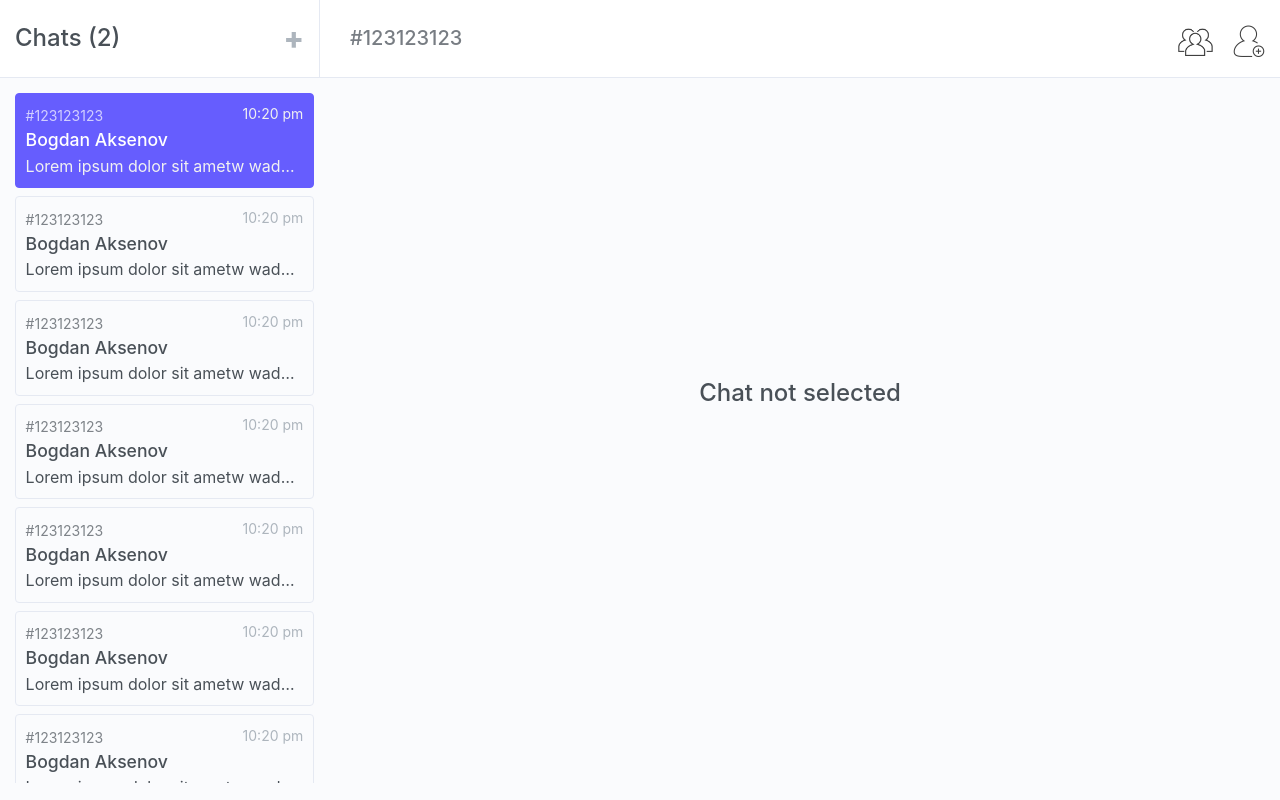
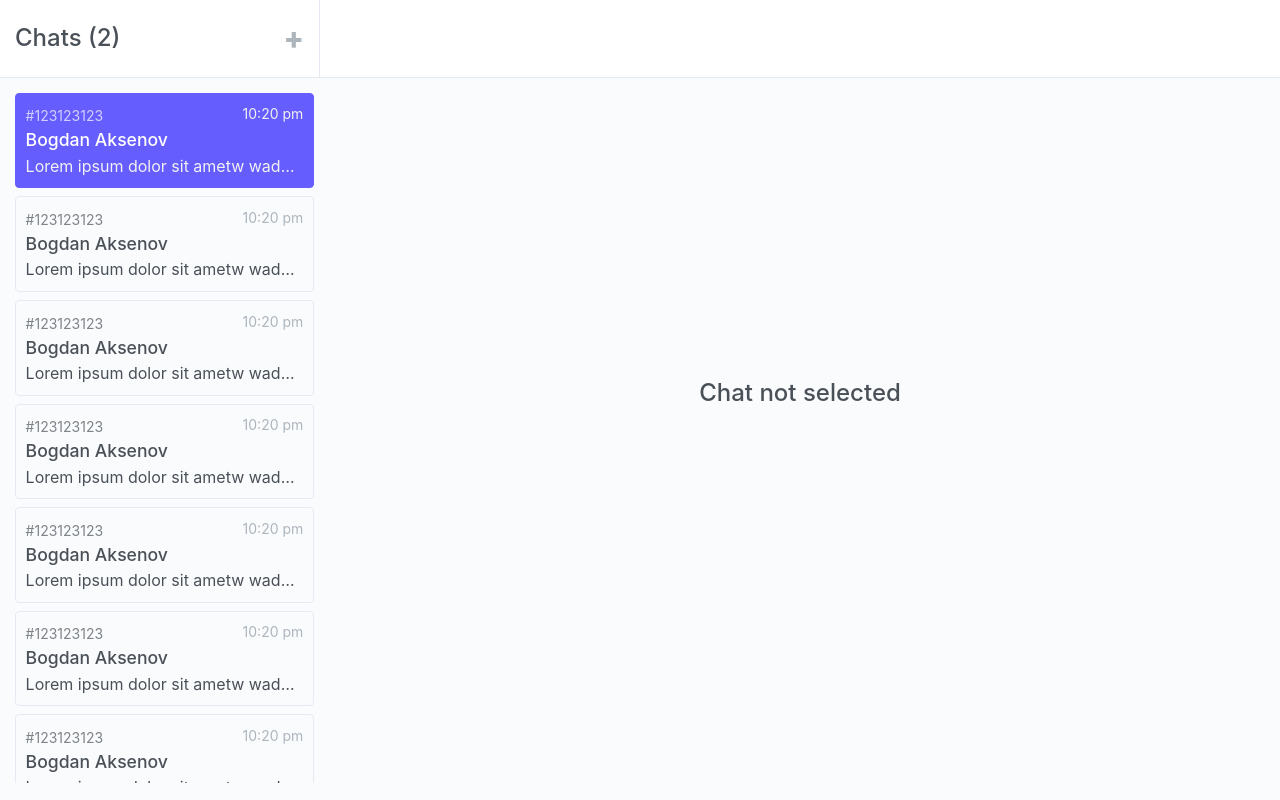
Before and after one commit to bogdanaks/messenger, a React (Create React App) app in the folder client/: page /chats in a window 1280 px wide. Built offline with nearby package versions, Linux system fonts and the light colour scheme; the HTML template or start-up script is replaced by a standard one.

Commit message:
Check if the chat is selected

```diff
--- a/client/src/components/ChatHeader/ChatHeader.jsx
+++ b/client/src/components/ChatHeader/ChatHeader.jsx
@@ -4,7 +4,7 @@ import './styles.scss'
 import usersImg from '../../assets/users.png'
 import userAddImg from '../../assets/userAdd.png'
 
-const ChatHeader = () => {
+const ChatHeader = ({ id }) => {
     return (
         <div className="row chatList__header no-gutters">
             <div className="col-3 chatTitle">
@@ -12,13 +12,15 @@ const ChatHeader = () => {
                 <span>+</span>
             </div>
             <div className="col-9 chatInfo">
-                <div className="col-8"><h5>#123123123</h5></div>
+                <div className="col-8">
+                    {id && <h5>#{id}</h5>}
+                </div>
                 <div className="col-4 usersBtns">
                     <div className="usersBtns__users">
-                        <img src={usersImg} alt="Users"/>
+                        {id && <img src={usersImg} alt="Users"/>}
                     </div>
                     <div className="usersBtns__userAdd">
-                        <img className="" src={userAddImg} alt="UserAdd"/>
+                        {id && <img className="" src={userAddImg} alt="UserAdd"/>}
                     </div>
                 </div>
             </div>
--- a/client/src/components/ChatMessages/ChatMessages.jsx
+++ b/client/src/components/ChatMessages/ChatMessages.jsx
@@ -1,7 +1,7 @@
 import React from 'react'
 import './styles.scss'
 
-const ChatMessages = () => {
+const ChatMessages = ({ id }) => {
     return (
         <div className="wrapperChatMessages">
             <div className="container-fluid messagesBlock">
```
